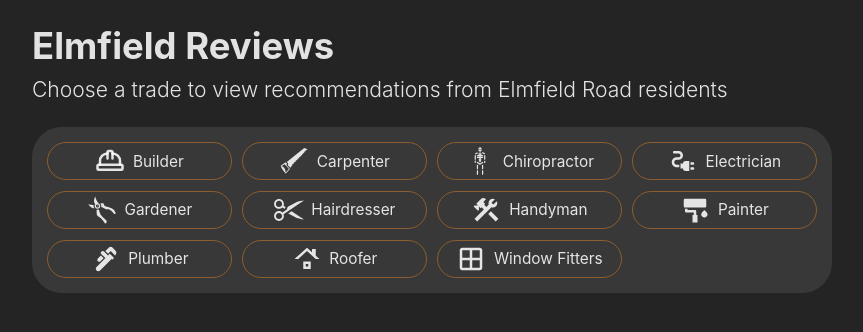
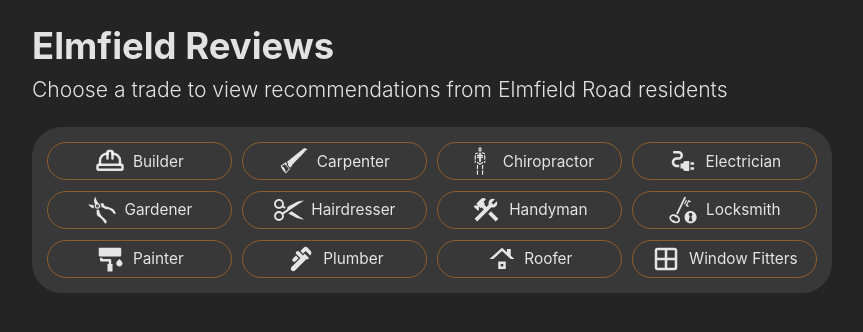
Before and after one commit to LukeTwomey/elmfield-reviews, a React (Vite) app: page / in a window 1280 px wide. Shown: the top 332 px of the page, without its empty margins (208-1071 px from the left). Built offline with nearby package versions, Linux system fonts and the light colour scheme; no server answers.

Commit message:
Add locksmith

```diff
--- a/src/components/TradeTiles.tsx
+++ b/src/components/TradeTiles.tsx
@@ -8,7 +8,12 @@ import {
   MdConstruction,
   MdOutlineWindow,
 } from "react-icons/md";
-import { GiHandSaw, GiSkeleton, GiGardeningShears } from "react-icons/gi";
+import {
+  GiHandSaw,
+  GiSkeleton,
+  GiGardeningShears,
+  GiKeyLock,
+} from "react-icons/gi";
 import { RiPaintBrushFill } from "react-icons/ri";
 import { RxScissors } from "react-icons/rx";
 import { LuHardHat } from "react-icons/lu";
@@ -22,6 +27,7 @@ const TradeTiles = ({ onClick, selectedTrade }) => {
     { trade: "Gardener", icon: <GiGardeningShears /> },
     { trade: "Hairdresser", icon: <RxScissors /> },
     { trade: "Handyman", icon: <MdConstruction /> },
+    { trade: "Locksmith", icon: <GiKeyLock /> },
     { trade: "Painter", icon: <RiPaintBrushFill /> },
     { trade: "Plumber", icon: <MdPlumbing /> },
     { trade: "Roofer", icon: <MdRoofing /> },
```
